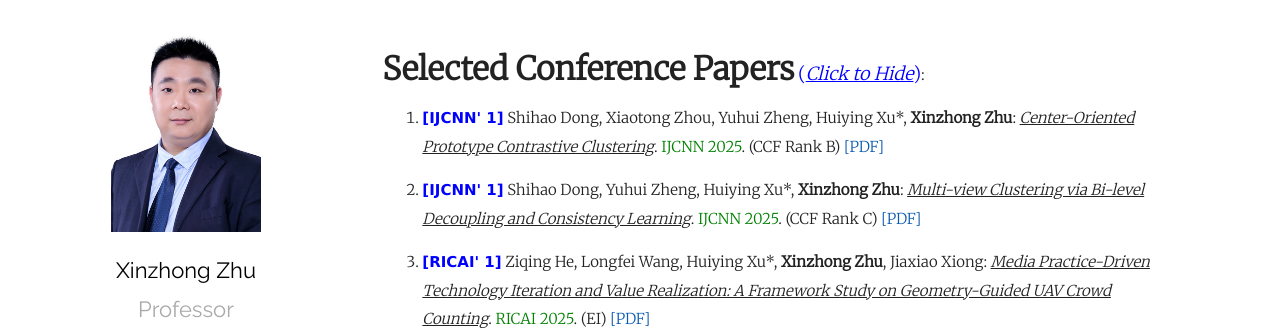
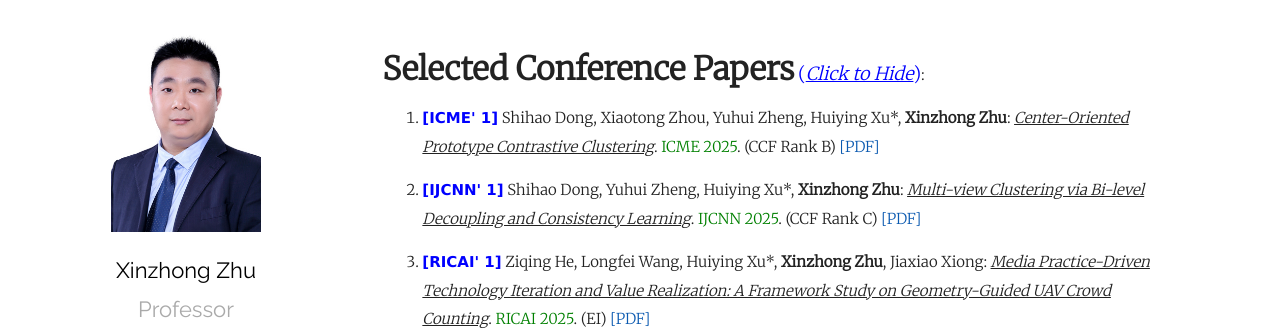
Before and after one commit to xinzhongzhu/xinzhongzhu.github.io, a Jekyll site: the page built from index.md, in a window 1280 px wide and 900 px high, scrolled down 5952 px. Shown: the part 151-481 px from the top of the window. Built offline with Jekyll 4.4.1, drawn with Linux system fonts in a browser that asks for light colours.

Commit message:
Update index.md

```diff
--- a/index.md
+++ b/index.md
@@ -151,7 +151,7 @@ Please drop me a message by email: <u>zxz@zjnu.edu.cn</u> or <u>zxz@ci-xing.com<
   <p>
     <ol>
 
-<p style="margin-top: 8px;"><li><font face="verdana" color="blue"><b>[IJCNN' 1]</b></font> Shihao Dong, Xiaotong Zhou, Yuhui Zheng, Huiying Xu*, <b>Xinzhong Zhu</b>: <i><u>Center-Oriented Prototype Contrastive Clustering</u></i>. <font color="green">IJCNN 2025</font>. (CCF Rank B) <a href = "https://xinzhongzhu.github.io/document/Center-Oriented Prototype Contrastive Clustering.pdf">[PDF]</a> </li></p>
+<p style="margin-top: 8px;"><li><font face="verdana" color="blue"><b>[ICME' 1]</b></font> Shihao Dong, Xiaotong Zhou, Yuhui Zheng, Huiying Xu*, <b>Xinzhong Zhu</b>: <i><u>Center-Oriented Prototype Contrastive Clustering</u></i>. <font color="green">ICME 2025</font>. (CCF Rank B) <a href = "https://xinzhongzhu.github.io/document/Center-Oriented Prototype Contrastive Clustering.pdf">[PDF]</a> </li></p>
 
 <p style="margin-top: 8px;"><li><font face="verdana" color="blue"><b>[IJCNN' 1]</b></font> Shihao Dong, Yuhui Zheng, Huiying Xu*, <b>Xinzhong Zhu</b>: <i><u>Multi-view Clustering via Bi-level Decoupling and Consistency Learning</u></i>. <font color="green">IJCNN 2025</font>. (CCF Rank C) <a href = "https://xinzhongzhu.github.io/document/Multi-view Clustering via Bi-level Decoupling and Consistency Learning.pdf">[PDF]</a> </li></p>
 
```
